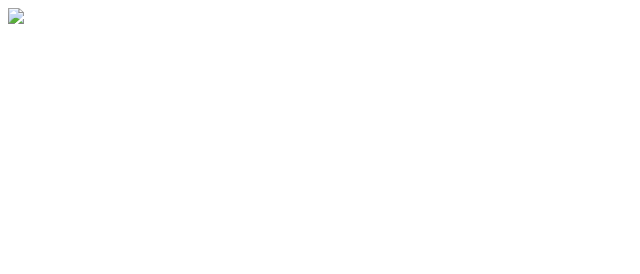
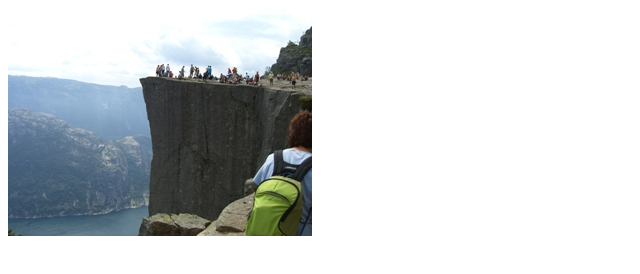
Before and after one commit to bdpatel/bdpatel.github.io, a plain HTML site: page index.html in a window 1280 px wide. Shown: the whole page, without its empty margins (0-640 px from the left). Drawn offline with Linux system fonts and the light colour scheme.

Commit message:
photo added

```diff
--- a/index.html
+++ b/index.html
@@ -4,6 +4,6 @@
 	<title>bansari</title>
 </head>
 <body>
-<img src="pic_mountain.jpg">
+<img src="./photo/pic_mountain.jpg">
 </body>
 </html>
```
Also changed, not shown: photo/pic_mountain.jpg (added).
